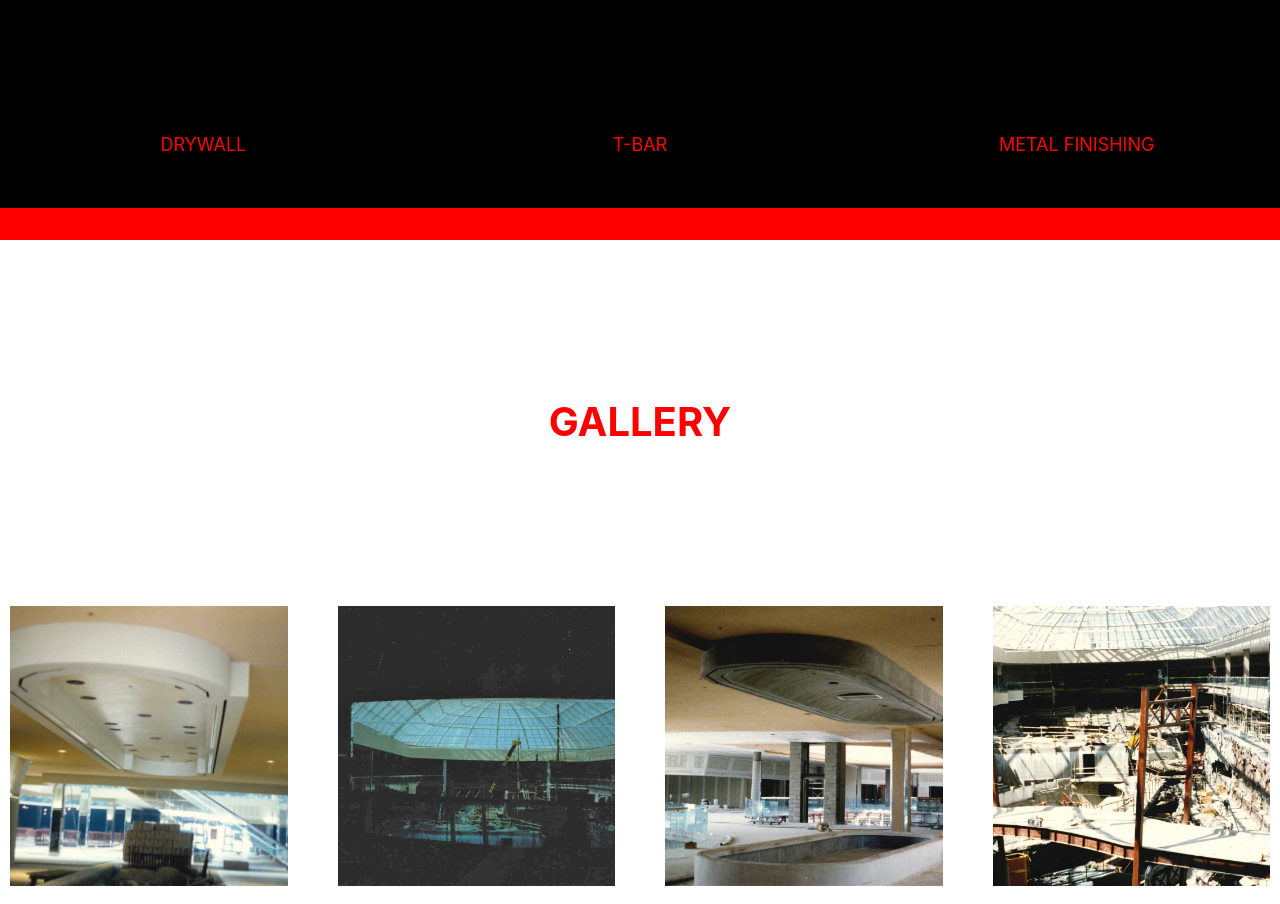
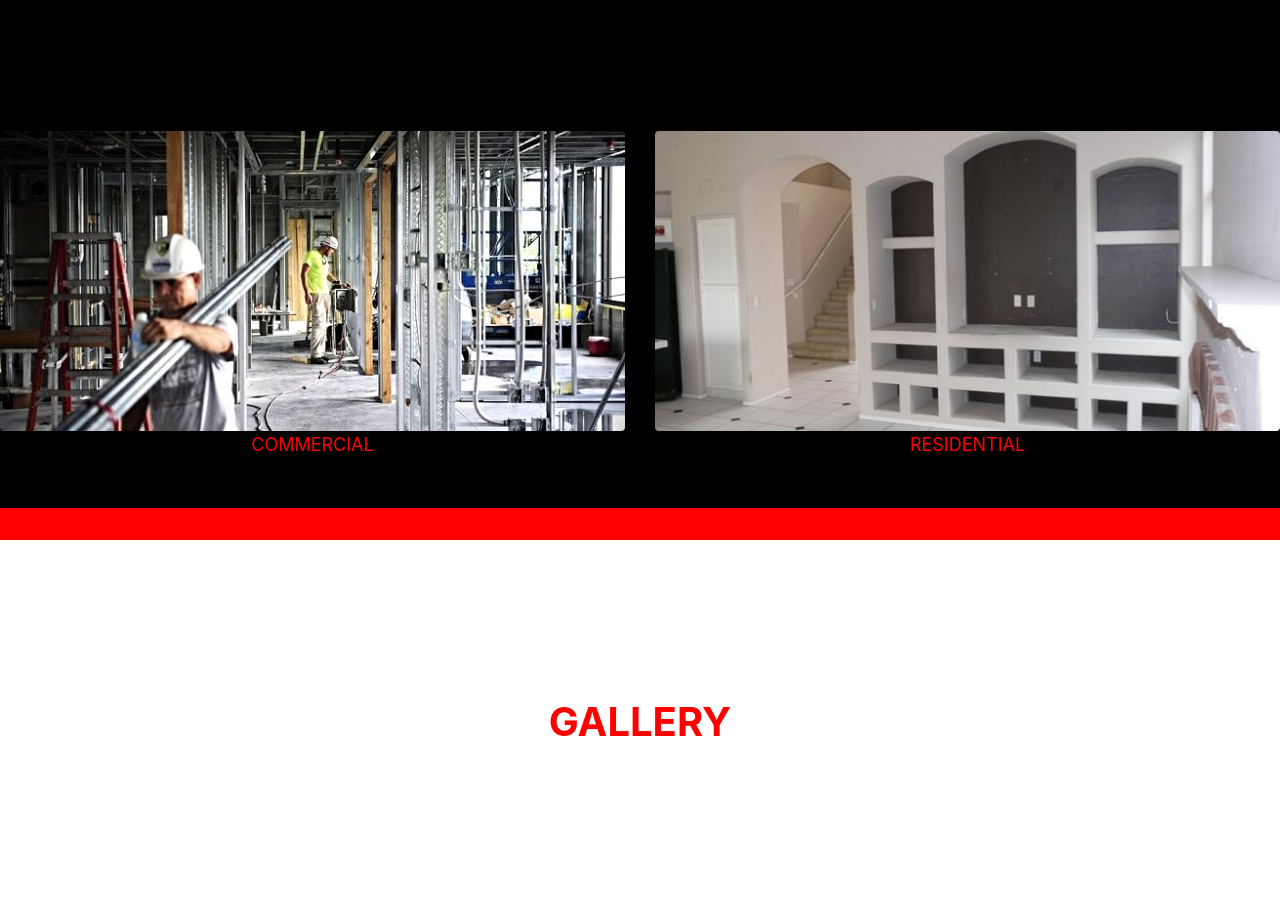
Before and after one commit to allenjustinblanco/br-drywall-ceiling, an Angular app: page / in a window 1280 px wide. Shown: the part 1460-2364 px from the top of the page. Built offline with nearby package versions, Linux system fonts and the light colour scheme.

Commit message:
Add update whatweoffer

```diff
--- a/src/app/whatweoffer/whatweoffer.component.css
+++ b/src/app/whatweoffer/whatweoffer.component.css
@@ -20,5 +20,4 @@
     color: red;
     font-size: 18px;
     margin-bottom: 50px;
-
 }
--- a/src/app/whatweoffer/whatweoffer.component.html
+++ b/src/app/whatweoffer/whatweoffer.component.html
@@ -10,13 +10,13 @@
 
     <div class="row tag-links">
         <div class="col a-ref">
-            <a href="" class=" a-ref">DRYWALL</a>
+            <img class="w-100 rounded gallery-imgs" style=" height: 300px; object-fit: cover;" src="../../assets/commercial.jpg" alt="COMMERCIAL">
+            <a href="" class="text-weight-bold a-ref">COMMERCIAL</a>
         </div>
+
         <div class="col">
-            <a href="" class=" a-ref">T-BAR</a>
-        </div>
-        <div class="col">
-            <a href="" class=" a-ref">METAL FINISHING</a>
+            <img class="w-100 rounded gallery-imgs" style=" height: 300px; object-fit: cover;" src="../../assets/Residential.jpg" alt="RESIDENTIAL">
+            <a href="" class=" a-ref">RESIDENTIAL</a>
         </div>
     </div>
 </div>
```
Also changed, not shown: src/assets/Residential.jpg (added), src/assets/commercial.jpg (added).
